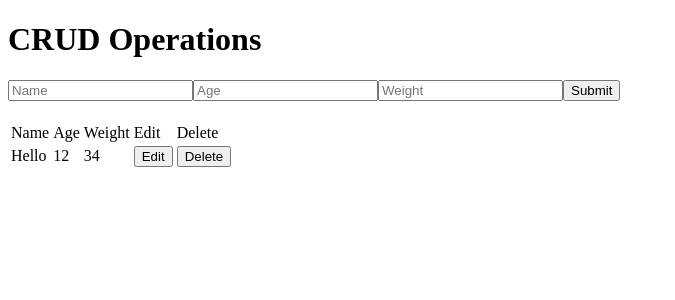
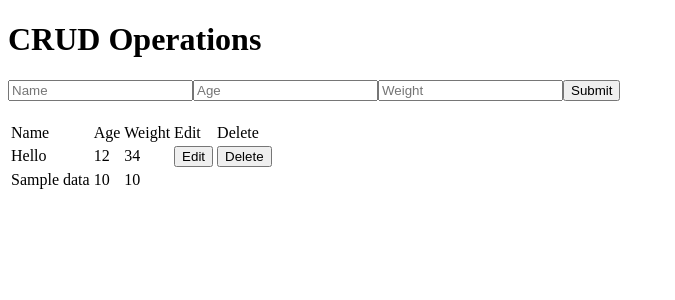
Before and after one commit to SubhamSam18/Expense-Tracker, a Flask app: template templates/index.html in a window 1280 px wide. Shown: the top 300 px of the page, without its empty margins (0-675 px from the left). Run offline with Flask 2, Linux system fonts and the light colour scheme; the template is opened without the code that fills it: most values are stand-ins (such as "Sample title", 1, 10 or a date in 2020).

Commit message:
Html data render pending

```diff
--- a/app.py
+++ b/app.py
@@ -1,4 +1,4 @@
-from flask import Flask,render_template,jsonify
+from flask import Flask,render_template,jsonify,request
 from neo4j import GraphDatabase, basic_auth
 
 DATABASE_USERNAME = 'neo4j'
@@ -21,34 +21,32 @@ app = Flask(__name__)
 
 @app.route('/')
 def home():
-    return render_template('index.html')
+    query="""MATCH (n) RETURN n"""
+    result = session.run(query)
+    data=result.data()
+    print(data)
+    return render_template('index.html',data=data)
 
 
 #create
-@app.route("/create/<string:name>&<int:id>",methods=["GET","POST"])
-def create_node(name,id):
+@app.route("/create",methods=["GET","POST"])
+def create_node():
 
     with driver.session() as session:
-        map={"name":name,"id":id}
-        session.run("CREATE (n:Employee{NAME: $name,ID:$id})",map)
+        uname = request.form['name']
+        age=request.form['age']
+        weight=request.form['weight']
+        print(uname)
+        map={"name":uname , "age":age , "weight":weight}
+        session.run("CREATE (n:Employee{NAME: $name,age:$age,weight:$weight})",map)
         x="Node created!"
-        print(type(x))
+        # print(type(x))
         return x
 
 #read
 @app.route("/read",methods=['GET','POST'])
 def get_nodes():
-    # print("Hello read tab")
-    # with driver.session() as session:
-    #     # map={"name":name}
-    #     # print(name)
-    #     result = session.run("MATCH (n) RETURN n.NAME as NAME , n.ID as ID")
-    #     print(result.data())
-    #     data=result.data()
-    #     # # mystring=' '.join(map(str,data))
-    #     print("jtuu python",type((jsonify(data))))
-    #     # print(session.run("MATCH (n) RETURN n"),'asihdas')
-    #     return (jsonify(data))
+
     query="""MATCH (n) RETURN n.NAME as NAME , n.ID as ID"""
     result = session.run(query)
     data=result.data()
@@ -71,7 +69,11 @@ def delete(name):
         map={"name":name}
         query="""MATCH (n:Employee) where n.NAME=$name  delete n """
         session.run(query,map)
-        return "Node Deleted"
+
+        query="""MATCH (n) RETURN n.NAME as NAME , n.ID as ID"""
+        result = session.run(query)
+        data=result.data()
+        return render_template('index.html',data=data)
 
 if __name__=="__main__":
     app.run(debug=True,port=5050)
--- a/templates/index.html
+++ b/templates/index.html
@@ -10,10 +10,10 @@
     <div>
         <table>
             <tr>
-                <form action="" method="post">
-                    <input type="text" placeholder="Name" id="name">
-                    <input type="text" placeholder="Age" id="age">
-                    <input type="text" placeholder="Weight" id="weight">
+                <form action="http://localhost:5050/create" method="post">
+                    <input type="text" placeholder="Name" name="name">
+                    <input type="text" placeholder="Age" name="age">
+                    <input type="text" placeholder="Weight" name="weight">
                     <input type="submit" value="Submit">
                 </form>
             </tr>
@@ -32,6 +32,13 @@
                 <td><button>Edit</button></td>
                 <td><button>Delete</button></td>
             </tr>
+            {% for data in data %}
+            <tr>
+                <td>{{data.NAME}}</td>
+                <td>{{data.age}}</td>
+                <td>{{data.weight}}</td>
+            </tr>
+            {% endfor %}
         </table>
     </div>
 </body>
```
